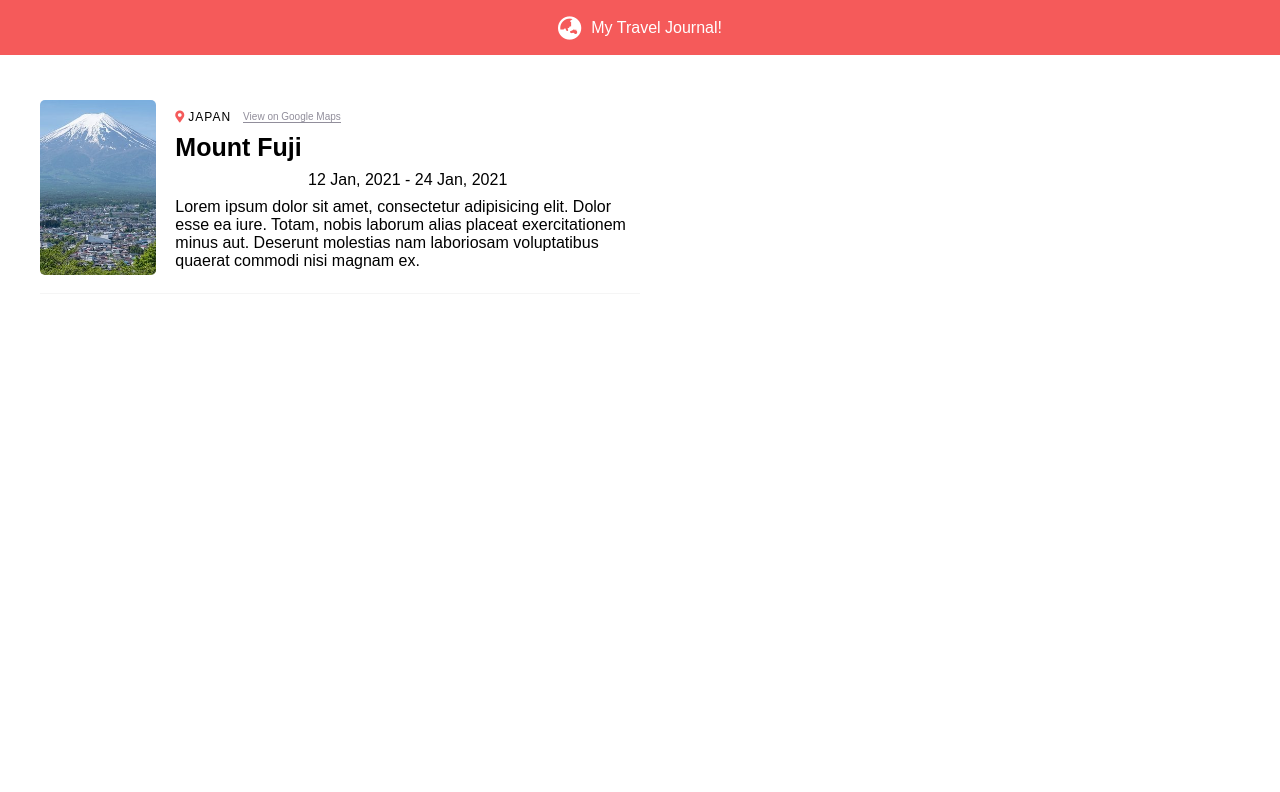
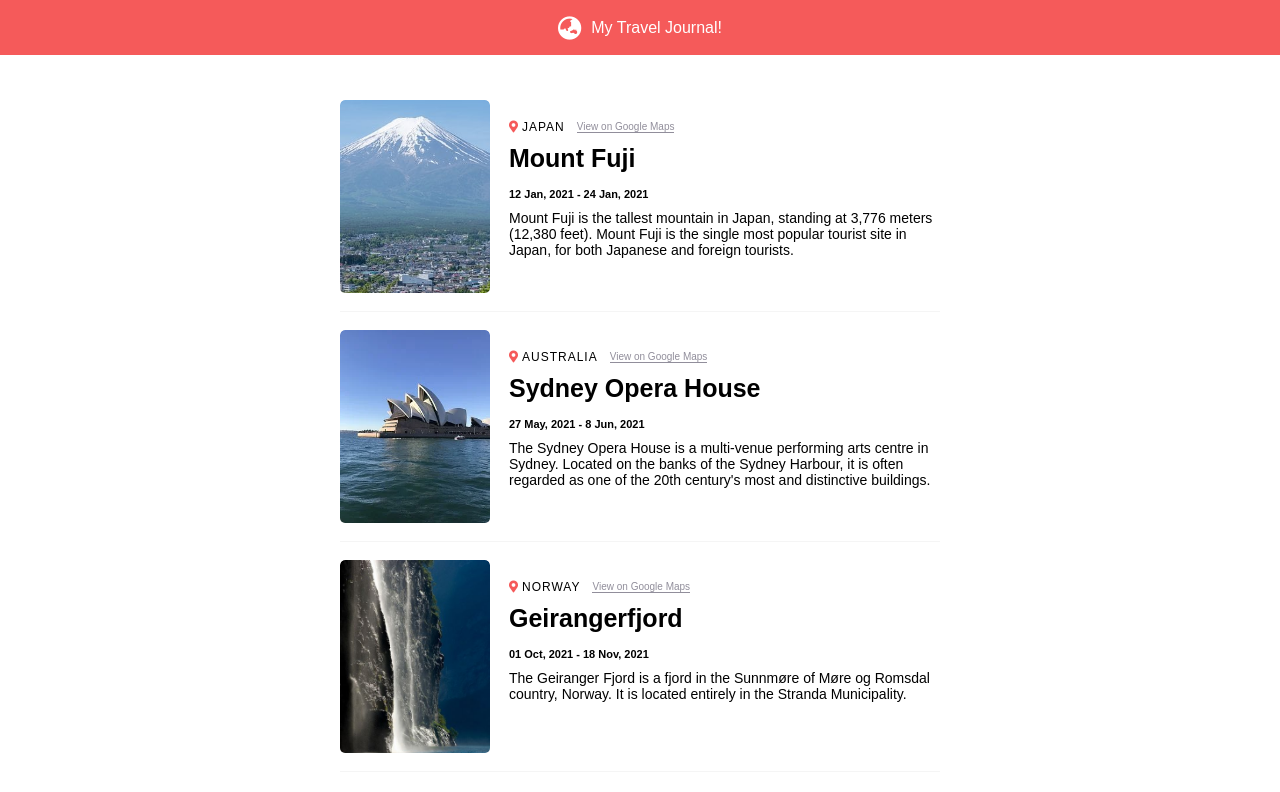
Before and after one commit to Sven-27/travel-journal, a React (Create React App) app: page / in a window 1280 px wide. Shown: the top 792 px of the page. Built offline with nearby package versions, Linux system fonts and the light colour scheme.

Commit message:
finished

```diff
--- a/src/App.css
+++ b/src/App.css
@@ -1,38 +1,5 @@
-.App {
-  text-align: center;
-}
-
-.App-logo {
-  height: 40vmin;
-  pointer-events: none;
-}
-
-@media (prefers-reduced-motion: no-preference) {
-  .App-logo {
-    animation: App-logo-spin infinite 20s linear;
-  }
-}
-
-.App-header {
-  background-color: #282c34;
-  min-height: 100vh;
+.app{
   display: flex;
   flex-direction: column;
   align-items: center;
-  justify-content: center;
-  font-size: calc(10px + 2vmin);
-  color: white;
 }
-
-.App-link {
-  color: #61dafb;
-}
-
-@keyframes App-logo-spin {
-  from {
-    transform: rotate(0deg);
-  }
-  to {
-    transform: rotate(360deg);
-  }
-}
--- a/src/App.js
+++ b/src/App.js
@@ -1,12 +1,24 @@
 import './App.css'
 import Header from './components/header/Header'
 import Card from './components/card/Card'
+import data from './data/data'
 
 function App() {
   return (
     <div className='app'>
       <Header />
-      <Card />
+      {
+        data.map(item => (
+         <Card
+           image={item.img}
+           country={item.country}
+           date={item.date}
+           place={item.place}
+           description={item.description}
+         />
+        ))
+      }
+
     </div>
   );
 }
--- a/src/components/card/Card.css
+++ b/src/components/card/Card.css
@@ -1,32 +1,29 @@
 .card{
   display: flex;
+  margin: auto;
   margin-inline: 40px;
   padding: 18px 0;
-  height: 212px;
+  height: 230px;
   border-bottom: 1px solid #f5f5f5;
   max-width: 600px;
   min-width: 360px;
 }
 
 .card--image-container{
-  /* height: 168px; */
-  width: 210px;
+  min-width: 150px;
   border-radius: 5px;
   margin-right: 19px;
+  overflow: hidden;
 }
 
 .card--image{
-  /* object-fit: contain; */
-  height: 100%;
-  background-position: top;
-  background-size: cover;
+  width: 150px;
+  object-fit:contain;
   border-radius: 5px;
 }
 
 .card--main-container{
   height: 100%;
-  display: grid;
-  place-items: center;
 }
 
 .card--main-top{
@@ -35,6 +32,8 @@
   text-align: left;
   padding: 5px 0;
   align-items: center;
+  margin-top: 15px;
+  margin-bottom: 5px;
 }
 
 .fa-map-marker-alt{
@@ -64,5 +63,16 @@
   text-align: left;
   font-weight: 700;
   font-size: 25px;
-  margin-top: -5px;
+  margin-bottom: 15px;
 }
+
+.card--country-date{
+  font-size: 11px;
+  width: 100%;
+  font-weight: 700;
+  margin-bottom: 10px;
+}
+
+.card--country-description{
+  font-size: 14px;
+}
--- a/src/components/card/Card.js
+++ b/src/components/card/Card.js
@@ -1,24 +1,22 @@
 import './Card.css'
-import fuji from '../../img/fuji.jpg'
 
-const Card = () => {
+const Card = (props) => {
+  console.log(props)
   return (
     <section className='card'>
         <figure className='card--image-container'>
-          <img className='card--image' src={fuji} alt='Place' />
+          <img className='card--image' src={props.image} alt='Place' />
         </figure>
         <main className='card--main-container'>
           <div className='card--main-top'>
             <i className="fas fa-map-marker-alt" />
-            <p className='card--country-name'>Japan</p>
+            <p className='card--country-name'>{props.country}</p>
             <button className='card--country-link'>View on Google Maps</button>
           </div>
-          <h3 className='card--country-place'>Mount Fuji</h3>
-          <p className='card--country-date'>12 Jan, 2021 - 24 Jan, 2021</p>
+          <h3 className='card--country-place'>{props.place}</h3>
+          <p className='card--country-date'>{props.date}</p>
           <p className='card--country-description'>
-            Lorem ipsum dolor sit amet, consectetur adipisicing elit. Dolor esse ea iure.
-            Totam, nobis laborum alias placeat exercitationem minus aut.
-            Deserunt molestias nam laboriosam voluptatibus quaerat commodi nisi magnam ex.
+            {props.description}
           </p>
         </main>
     </section>
--- a/src/components/header/Header.css
+++ b/src/components/header/Header.css
@@ -1,5 +1,6 @@
 .header {
   height: 55px;
+  width: 100%;
   background: #f55a5a;
   display: flex;
   justify-content: center;
--- a/src/data/data.js
+++ b/src/data/data.js
@@ -8,6 +8,7 @@ const data = [
     img: fuji,
     country: 'Japan',
     date: '12 Jan, 2021 - 24 Jan, 2021',
+    place: 'Mount Fuji',
     description: `Mount Fuji is the tallest mountain in Japan, standing at 3,776 meters
     (12,380 feet). Mount Fuji is the single most popular tourist site in Japan, for
     both Japanese and foreign tourists.`
@@ -17,6 +18,7 @@ const data = [
     img: opera,
     country: 'Australia',
     date: '27 May, 2021 - 8 Jun, 2021',
+    place: 'Sydney Opera House',
     description: `The Sydney Opera House is a multi-venue performing arts centre
     in Sydney. Located on the banks of the Sydney Harbour, it is often
     regarded as one of the 20th century's most and distinctive buildings.`
@@ -26,6 +28,7 @@ const data = [
     img: fjord,
     country: 'Norway',
     date: '01 Oct, 2021 - 18 Nov, 2021',
+    place: 'Geirangerfjord',
     description: `The Geiranger Fjord is a fjord in the Sunnmøre of Møre og
     Romsdal country, Norway. It is located entirely in the Stranda Municipality.`
   }
```
